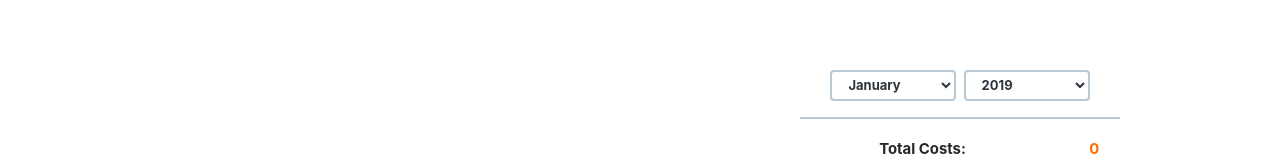
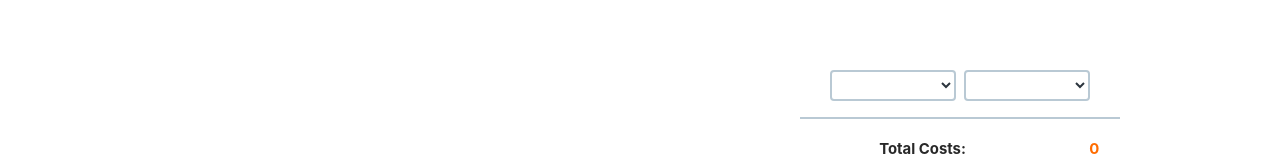
Before and after one commit to VitaliiKalinbet/raschitalochka_frontend, a React app: page /dashboard/diagram in a window 1280 px wide. Shown: the part 473-633 px from the top of the page. Built offline with nearby package versions, Linux system fonts and the light colour scheme.

Commit message:
chart done

```diff
--- a/src/components/App.jsx
+++ b/src/components/App.jsx
@@ -2,6 +2,7 @@ import React, { Component } from 'react';
 import { BrowserRouter as Router, Route } from 'react-router-dom';
 import { hot } from 'react-hot-loader/root';
 import LoginPage from '../pages/LoginPage/LoginPage';
+// import RegistrationPage from '../pages/RegistrationPage/RegistrationPage';
 import DashboardPage from '../pages/DashboardPage/DashboardPage';
 
 class App extends Component {
--- a/src/components/Diagram/Diagram.jsx
+++ b/src/components/Diagram/Diagram.jsx
@@ -5,32 +5,57 @@ import Button from '../Button/Button';
 import Table from '../Table/Table';
 import Chart from '../Chart/Chart';
 
+// import { months } from '../Main/config';
+
 import s from './Diagram.module.css';
 
-const Diagram = ({ data, options, chartData, totalCosts, totalIncome, width }) => {
+const Diagram = ({
+  data,
+  options,
+  chartData,
+  totalCosts,
+  totalIncome,
+  width,
+  onChange,
+  selectedMonth,
+  months,
+  years,
+  onChangeYear,
+  // currentYear,
+  selectedYear,
+  onUpdate
+  // currentMonth
+}) => {
   return (
     <div className={s.container}>
       {width >= 1280 && <p className={s.title}>Cost Diagram</p>}
       <div className={s.wrap}>
+        {/* {console.log(chartData)} */}
         <div className={s.chartWrap}>
           {width >= 768 && width <= 1280 && <p className={s.title}>Cost Diagram</p>}
           <Chart data={chartData} options={options} width={width} />
-          <Button style={s.submitBtn} type="submit" value="Udate" />
+          <Button style={s.submitBtn} onClick={onUpdate} type="button" value="Update" />
         </div>
         <div className={s.tableContaiter}>
           <div className={s.selectors}>
-            <select className={s.select} name="manth">
-              <option className={s.option} value="January">
-                January
-              </option>
-              <option className={s.option} value="February">
-                February
-              </option>
+            <select className={s.select} onChange={onChange} value={selectedMonth} name="selectedMonth">
+              {/* <option className={s.option} value={currentMonth}>
+                {currentMonth}
+              </option> */}
+              {/* {console.log(months)} */}
+              {months.map(month => (
+                <option key={month} className={s.option} value={month}>
+                  {month}
+                </option>
+              ))}
             </select>
-            <select className={s.select} name="year">
-              <option className={s.option} value="2019">
-                2019
-              </option>
+            <select className={s.select} onChange={onChangeYear} value={selectedYear} name="selectedYear">
+              {years.map(year => (
+                <option key={year} className={s.option} value={year}>
+                  {year}
+                </option>
+              ))}
+              )
             </select>
           </div>
 
@@ -50,8 +75,18 @@ Diagram.propTypes = {
   totalIncome: PropTypes.number.isRequired,
   width: PropTypes.number.isRequired,
   chartData: PropTypes.shape({
-    datasets: PropTypes.array
-  }).isRequired
+    datasets: PropTypes.array,
+    labels: PropTypes.array
+  }).isRequired,
+  onChange: PropTypes.func.isRequired,
+  selectedMonth: PropTypes.string.isRequired,
+  // currentMonth: PropTypes.string.isRequired,
+  // currentYear: PropTypes.string.isRequired,
+  selectedYear: PropTypes.string.isRequired,
+  onChangeYear: PropTypes.func.isRequired,
+  onUpdate: PropTypes.func.isRequired,
+  months: PropTypes.arrayOf(PropTypes.string.isRequired).isRequired,
+  years: PropTypes.arrayOf(PropTypes.string.isRequired).isRequired
 };
 
 export default Diagram;
--- a/src/components/Diagram/Diagram.module.css
+++ b/src/components/Diagram/Diagram.module.css
@@ -57,6 +57,10 @@
   font-weight: bold;
   line-height: 2;
   cursor: pointer;
+}
+
+.submitBtn:focus{
+  outline: none
 }
 
 @media (min-width: 768px) {
--- a/src/components/Login/Login.module.css
+++ b/src/components/Login/Login.module.css
@@ -100,6 +100,10 @@
   cursor: pointer;
 }
 
+.submitBtn:focus{
+  outline: none
+}
+
 .registerLink {
   font-size: 0.75rem;
   text-align: center;
--- a/src/components/Main/Main.jsx
+++ b/src/components/Main/Main.jsx
@@ -7,20 +7,41 @@ import { getUser, getToken } from '../../redux/reducers/session/sessionSelectors
 import Home from '../Home/Home';
 import Diagram from '../Diagram/Diagram';
 
-import { getChartData, getCategoriesArr, getTotalByType } from './functions';
+import {
+  getChartData,
+  getCategoriesArr,
+  getTotalByType,
+  getCurrentMonth,
+  getCurrentYear,
+  getMonths,
+  getYears,
+  getFilteredDataBySelectedMonth,
+  getFilteredDataBySelectedYear
+} from './functions';
 import { options } from './config';
 import * as API from '../../services/api';
 
 class Main extends Component {
   state = {
     data: [],
+    selectedMonth: '',
+    currentMonth: '',
+    currentYear: '',
+    selectedYear: '2018',
     totalCosts: 0,
     totalIncome: 0,
+    chartData: {},
     width: window.innerWidth,
     error: ''
   };
 
   componentDidMount() {
+    this.setState({
+      currentMonth: getCurrentMonth(),
+      currentYear: getCurrentYear(),
+      selectedMonth: getCurrentMonth(),
+      selectedYear: getCurrentYear()
+    });
     window.addEventListener('resize', this.updateDimensions.bind(this));
   }
 
@@ -29,7 +50,9 @@ class Main extends Component {
     if (user !== null && prevProps !== this.props) {
       API.getFinanceById(user.id, token)
         .then(({ data }) => getCategoriesArr(data.finance.data))
-        .then(data => this.setStateData(data))
+        .then(data => {
+          this.setStateData(data);
+        })
         .catch(error => this.setState({ error }));
     }
   }
@@ -38,11 +61,43 @@ class Main extends Component {
     window.removeEventListener('resize', this.updateDimensions.bind(this));
   }
 
+  handleChange = e => {
+    e.preventDefault();
+    const { value, name } = e.target;
+    this.setState({
+      [name]: value
+    });
+  };
+
+  handleChangeYear = e => {
+    e.preventDefault();
+    const { data } = this.state;
+    const { value } = e.target;
+    this.setState({
+      selectedYear: value,
+      selectedMonth: getMonths(getFilteredDataBySelectedYear(data, value))[0]
+    });
+  };
+
+  handleUpdate = e => {
+    e.preventDefault();
+    const { selectedYear, selectedMonth, data } = this.state;
+    this.setState({
+      chartData: getChartData(
+        getFilteredDataBySelectedMonth(getFilteredDataBySelectedYear(data, selectedYear), selectedMonth)
+      )
+    });
+  };
+
   setStateData = data => {
+    const { currentYear, currentMonth } = this.state;
     return this.setState({
       data,
       totalCosts: getTotalByType(data, '+'),
-      totalIncome: getTotalByType(data, '-')
+      totalIncome: getTotalByType(data, '-'),
+      chartData: getChartData(
+        getFilteredDataBySelectedMonth(getFilteredDataBySelectedYear(data, currentYear), currentMonth)
+      )
     });
   };
 
@@ -51,7 +106,18 @@ class Main extends Component {
   }
 
   render() {
-    const { data, error, width, totalCosts, totalIncome } = this.state;
+    const {
+      data,
+      error,
+      width,
+      totalCosts,
+      totalIncome,
+      selectedMonth,
+      currentMonth,
+      selectedYear,
+      currentYear,
+      chartData
+    } = this.state;
     return (
       <>
         {error && <h1>{error.message}</h1>}
@@ -63,10 +129,19 @@ class Main extends Component {
               <Diagram
                 data={data}
                 options={options}
-                chartData={getChartData(data)}
+                chartData={chartData}
                 totalCosts={totalCosts}
                 totalIncome={totalIncome}
                 width={width}
+                onChange={this.handleChange}
+                months={getMonths(getFilteredDataBySelectedYear(data, selectedYear))}
+                selectedMonth={selectedMonth}
+                currentMonth={currentMonth}
+                years={getYears(data)}
+                currentYear={currentYear}
+                onChangeYear={this.handleChangeYear}
+                selectedYear={selectedYear}
+                onUpdate={this.handleUpdate}
               />
             )}
           />
--- a/src/components/Main/config.js
+++ b/src/components/Main/config.js
@@ -11,6 +11,21 @@ export const colors = [
   'rgb(217, 165, 170)',
   'rgb(100, 84, 40)',
   'rgb(26, 71, 60)'
+];
+
+export const months = [
+  'January',
+  'February',
+  'March',
+  'April',
+  'May',
+  'June',
+  'July',
+  'August',
+  'September',
+  'October',
+  'November',
+  'December'
 ];
 
 export const options = {
--- a/src/components/Main/functions.js
+++ b/src/components/Main/functions.js
@@ -1,10 +1,22 @@
-import { colors } from './config';
+import { colors, months } from './config';
 import 'chart.piecelabel.js';
 
 export const getCategoriesArr = arr => arr.filter(data => data.comments !== '');
+const getIncome = arr => arr.filter(item => item.type === '-');
+
+export const getFilteredDataBySelectedMonth = (arr, selctedMonth) => {
+  const income = getIncome(arr);
+  return income.filter(el => months[new Date(el.date).getMonth()] === selctedMonth);
+};
+
+export const getFilteredDataBySelectedYear = (arr, selectedYear) => {
+  const income = getIncome(arr);
+  return income.filter(el => String(new Date(el.date).getFullYear()) === selectedYear);
+};
+
 export const getChartData = arr => {
+  const income = getIncome(arr);
   const labelsArr = arr.map(item => item.category);
-  const income = arr.filter(item => item.type === '-');
   const amountArr = income.map(item => item.amount);
   return {
     labels: labelsArr,
@@ -23,3 +35,24 @@ export const getTotalByType = (arr, type) => {
     return item.type !== type ? sum : sum + item.amount;
   }, 0);
 };
+
+export const getCurrentMonth = () => months[new Date().getMonth()];
+export const getCurrentYear = () => String(new Date().getFullYear());
+
+export const getMonths = arr => {
+  const uniqMonth = [];
+  arr.forEach(({ date }) => {
+    const month = months[new Date(date).getMonth()];
+    if (!uniqMonth.includes(month)) uniqMonth.push(month);
+  });
+  return uniqMonth;
+};
+
+export const getYears = arr => {
+  const uniqYear = [];
+  arr.forEach(({ date }) => {
+    const year = String(new Date(date).getFullYear());
+    if (!uniqYear.includes(year)) uniqYear.push(year);
+  });
+  return uniqYear;
+};
```
